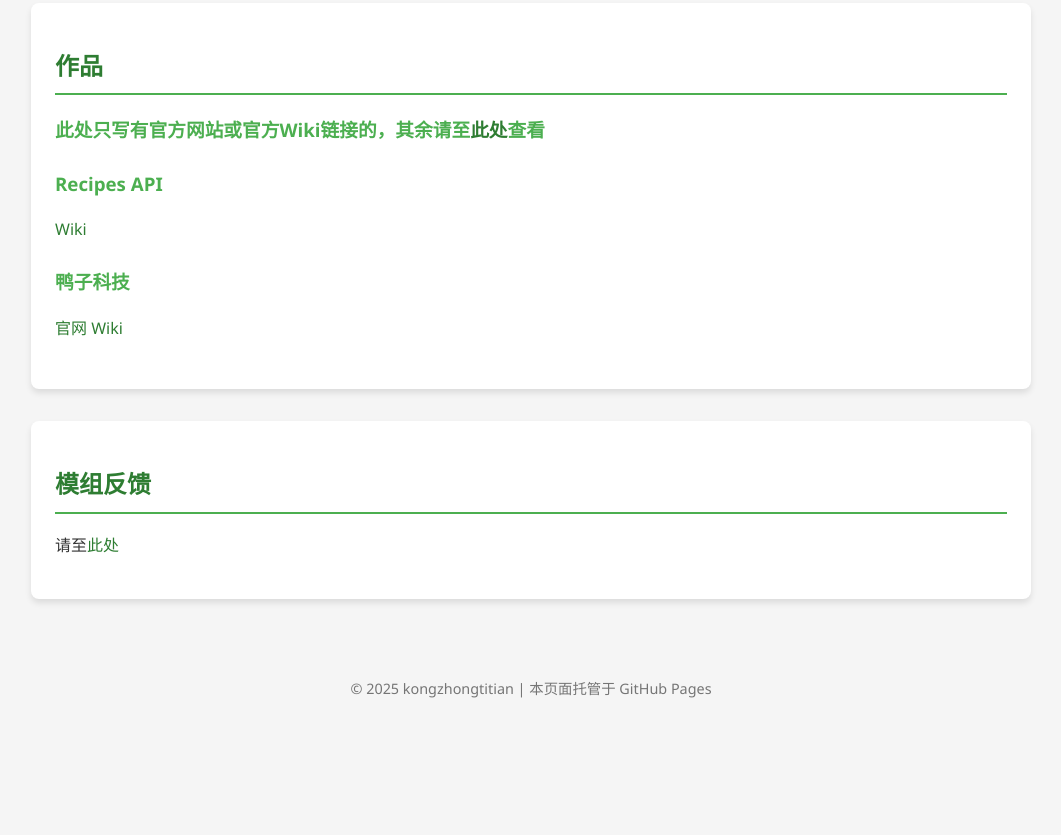
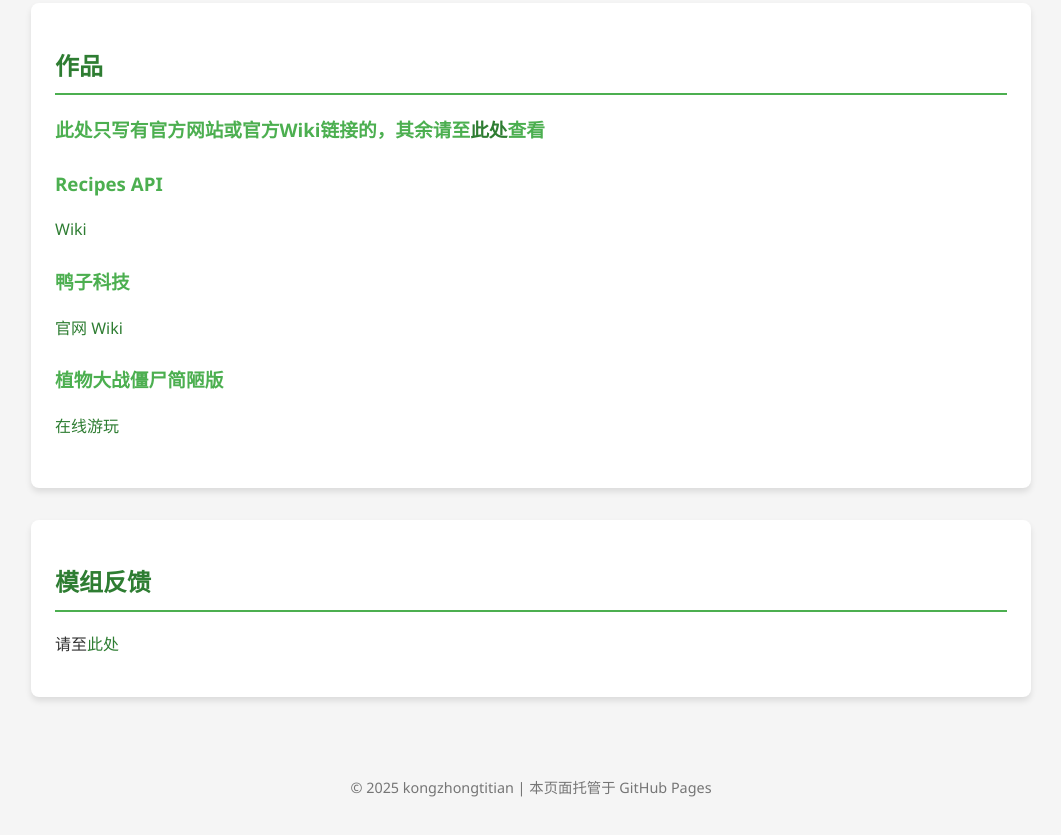
Before and after one commit to kongzhongtitian/kongzhongtitian.github.io, a plain HTML site: page index.html in a window 1280 px wide. Shown: the part 1961-2796 px from the top of the page, without its empty margins (109-1170 px from the left). Before the commit the page ends 2708 px from the top, so only its background shows below. Drawn offline with Linux system fonts and the light colour scheme.

Commit message:
Update index.html

```diff
--- a/index.html
+++ b/index.html
@@ -186,6 +186,10 @@
                 <h3>鸭子科技</h3>
                 <p><a href="https://kongzhongtitian.github.io/intro/ducktech/home.html">官网</a> <a href="https://kongzhongtitian.github.io/wiki/ducktech/home.html">Wiki</a></p>
             </div>
+            <div class="project">
+                <h3>植物大战僵尸简陋版</h3>
+                <p><a href="https://kongzhongtitian.github.io/soft/pvzbe/PVZBE-0.9.3.html">在线游玩</a></p>
+            </div>
         </section>
         <section id="contact">
             <h2>模组反馈</h2>
```
